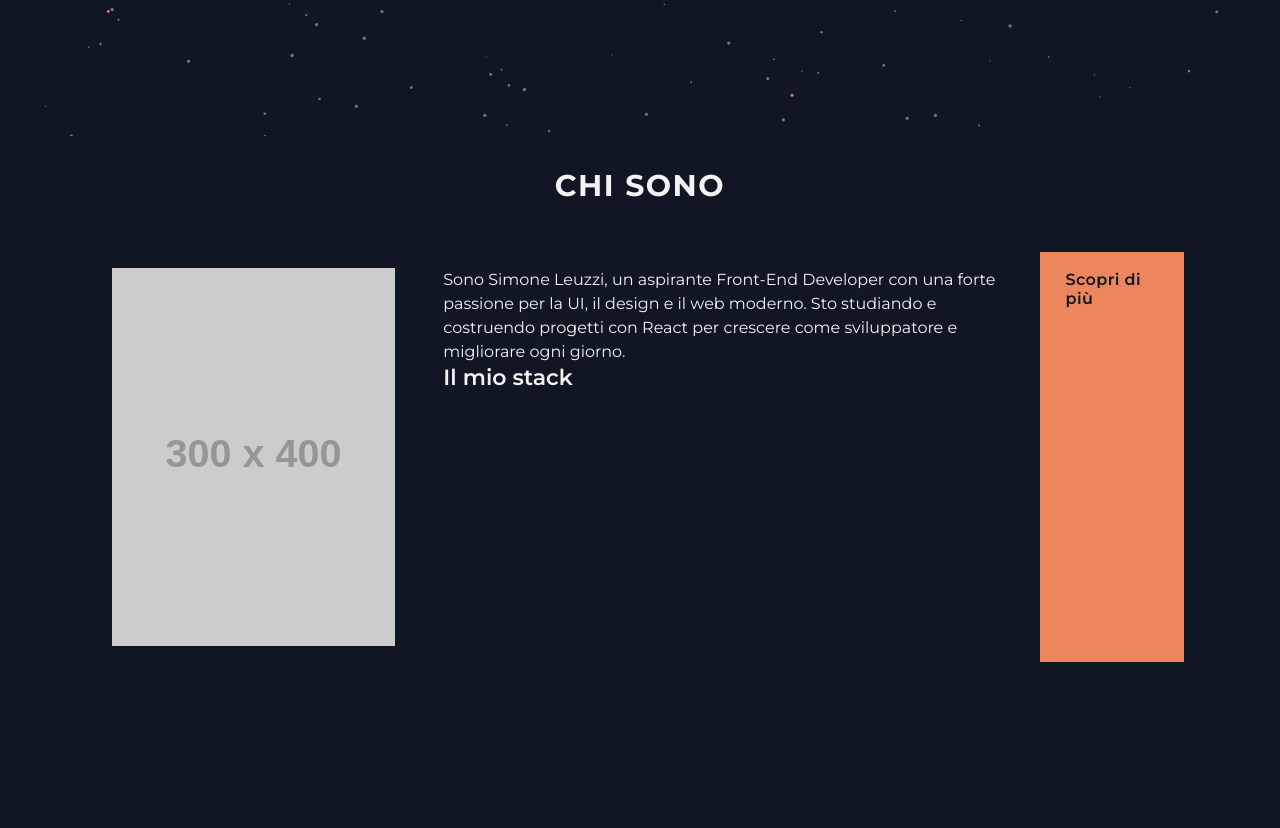
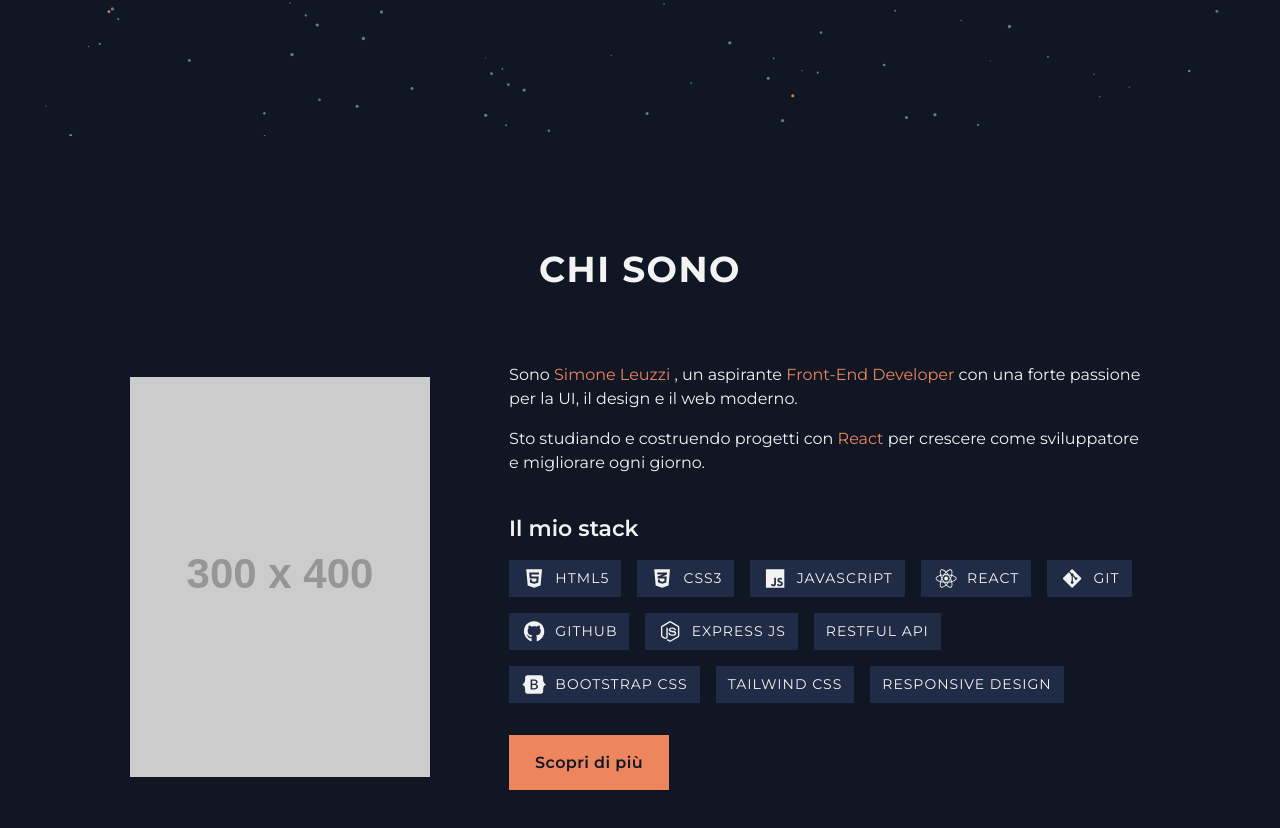
Before and after one commit to SimoL-003/my-portfolio, a React (Vite) app: page / in a window 1280 px wide. Shown: the part 664-1492 px from the top of the page. Before the commit the page ends 1426 px from the top, so only its background shows below. Built offline with nearby package versions, Linux system fonts and the light colour scheme.

Commit message:
feat(home): about section

```diff
--- a/package.json
+++ b/package.json
@@ -10,6 +10,8 @@
     "preview": "vite preview"
   },
   "dependencies": {
+    "@fortawesome/free-brands-svg-icons": "^7.1.0",
+    "@fortawesome/react-fontawesome": "^3.1.1",
     "@tailwindcss/vite": "^4.1.17",
     "react": "^19.2.0",
     "react-dom": "^19.2.0",
--- /dev/null
+++ b/src/assets/icons/icons.js
@@ -0,0 +1,21 @@
+import {
+  faHtml5,
+  faCss3Alt,
+  faJs,
+  faReact,
+  faGitAlt,
+  faGithub,
+  faBootstrap,
+  faNodeJs,
+} from "@fortawesome/free-brands-svg-icons";
+
+export const icons = {
+  html: faHtml5,
+  css: faCss3Alt,
+  js: faJs,
+  react: faReact,
+  git: faGitAlt,
+  github: faGithub,
+  bootstrap: faBootstrap,
+  node: faNodeJs,
+};
--- a/src/components/organisms/Hero.jsx
+++ b/src/components/organisms/Hero.jsx
@@ -12,9 +12,7 @@ export default function Hero() {
         <div>
           <h1>
             Ciao, sono <span className="text-accent-primary">Simone</span>.
-            <span className=" inline-block mt-4">
-              Sono uno sviluppatore web.
-            </span>
+            <span className="block mt-4">Sono uno sviluppatore web.</span>
           </h1>
 
           {/* Button gropu */}
--- a/src/components/organisms/HomeAbout.jsx
+++ b/src/components/organisms/HomeAbout.jsx
@@ -1,32 +1,47 @@
 import { Link } from "react-router-dom";
+import { FontAwesomeIcon } from "@fortawesome/react-fontawesome";
+import { faHtml5 } from "@fortawesome/free-brands-svg-icons";
+import { stack } from "../../data/stack";
 
 export default function HomeAbout() {
   return (
-    <section>
+    <section className="py-12 lg:py-20">
       <div className="container">
-        <h2 className="text-center mt-8 mb-12">Chi sono</h2>
-        <div className="flex">
+        <h2 className="text-center my-6 lg:mt-8 lg:mb-12">Chi sono</h2>
+        <div className="flex items-center justify-center">
           {/* Image container */}
-          <div className="w-1/3 p-4">
-            <img src="https://placehold.co/300x400" alt="" />
+          <div className="hidden lg:block lg:w-1/3 lg:p-4">
+            <img src="https://placehold.co/300x400" alt="Simone Leuzzi" />
           </div>
 
           {/* Text container */}
-          <div className="w-2/3 p-4 pl-8">
+          <div className="text-center lg:text-left lg:w-2/3 lg:p-6 lg:pl-8 max-w-prose">
+            <p className="mb-4">
+              Sono <span className="text-accent-primary">Simone Leuzzi</span> ,
+              un aspirante{" "}
+              <span className="text-accent-primary">Front-End Developer</span>{" "}
+              con una forte passione per la UI, il design e il web moderno.
+            </p>
             <p>
-              Sono Simone Leuzzi, un aspirante Front-End Developer con una forte
-              passione per la UI, il design e il web moderno. Sto studiando e
-              costruendo progetti con React per crescere come sviluppatore e
-              migliorare ogni giorno.
+              Sto studiando e costruendo progetti con{" "}
+              <span className="text-accent-primary">React</span> per crescere
+              come sviluppatore e migliorare ogni giorno.
             </p>
 
-            <h3> Il mio stack </h3>
-            {/* card con i linguaggi che conosco */}
+            <h3 className="mt-10 mb-4"> Il mio stack </h3>
+            <div className="flex flex-wrap gap-4 justify-center lg:justify-start">
+              {stack.map(({ icon, title, color }, index) => (
+                <div key={index} className="label flex items-center gap-2">
+                  {icon && <FontAwesomeIcon icon={icon} size="xl" />}
+                  <span>{title}</span>
+                </div>
+              ))}
+            </div>
+
+            <Link className="button button--primary mt-8" to={"/about-me"}>
+              Scopri di più
+            </Link>
           </div>
-
-          <Link className="button button--primary" to={"/about-me"}>
-            Scopri di più
-          </Link>
         </div>
       </div>
     </section>
--- /dev/null
+++ b/src/data/stack.js
@@ -0,0 +1,63 @@
+import { icons } from "../assets/icons/icons";
+
+const stack = [
+  {
+    title: "HTML5",
+    icon: icons.html,
+    color: "#d35835",
+  },
+  {
+    title: "CSS3",
+    icon: icons.css,
+    color: "#",
+  },
+  {
+    title: "javascript",
+    icon: icons.js,
+    color: "#",
+  },
+  {
+    title: "React",
+    icon: icons.react,
+    color: "#",
+  },
+  {
+    title: "Git",
+    icon: icons.git,
+    color: "#",
+  },
+  {
+    title: "github",
+    icon: icons.github,
+    color: "#",
+  },
+  {
+    title: "Express js",
+    icon: icons.node,
+    color: "#",
+  },
+  {
+    title: "restful api",
+    icon: "",
+    color: "#",
+  },
+  {
+    title: "bootstrap css",
+    icon: icons.bootstrap,
+    color: "#",
+  },
+  {
+    title: "tailwind css",
+    icon: "",
+    color: "#",
+  },
+  {
+    title: "responsive design",
+    icon: "",
+    color: "#",
+  },
+];
+
+export { stack };
+
+// html, css, js, react, git, github, tailwind, bootstrap, express js, restful api, responsive design,
--- a/src/index.css
+++ b/src/index.css
@@ -53,14 +53,14 @@
   }
 
   h2 {
-    @apply text-xl font-bold leading-[120%] tracking-[1px] uppercase;
+    @apply text-2xl font-bold leading-[120%] tracking-[1px] uppercase;
 
     @variant md {
-      @apply text-2xl tracking-[1.5px];
+      @apply text-3xl tracking-[1.5px];
     }
 
     @variant lg {
-      @apply text-3xl;
+      @apply text-4xl;
     }
   }
 
@@ -105,11 +105,11 @@
 
 @layer components {
   .button {
-    @apply text-sm lg:text-base font-medium leading-[120%];
+    @apply text-sm lg:text-base font-medium leading-[120%] px-5 py-3 md:px-6 md:py-4;
   }
 
   .button--primary {
-    @apply inline-block w-fit px-6 py-4
+    @apply inline-block w-fit
          font-semibold tracking-wide
          bg-accent-primary text-background
          border-2 border-accent-primary
@@ -117,7 +117,11 @@
          hover:bg-transparent hover:text-accent-primary;
   }
   .button--secondary {
-    @apply inline-block w-fit px-6 py-4 font-medium tracking-wide text-accent-secondary border-2 border-accent-secondary bg-transparent transition-all duration-300 hover:bg-accent-secondary hover:border-accent-secondary hover:text-text-primary;
+    @apply inline-block w-fit font-medium tracking-wide text-accent-secondary border-2 border-accent-secondary bg-transparent transition-all duration-300 hover:bg-accent-secondary hover:border-accent-secondary hover:text-text-primary;
+  }
+
+  .label {
+    @apply uppercase px-3 py-2 bg-surface-primary text-xs lg:text-sm font-normal leading-[120%] tracking-[1px];
   }
 }
 
```
Also changed, not shown: 1 other file (tests, documents, lock files or other folders).
